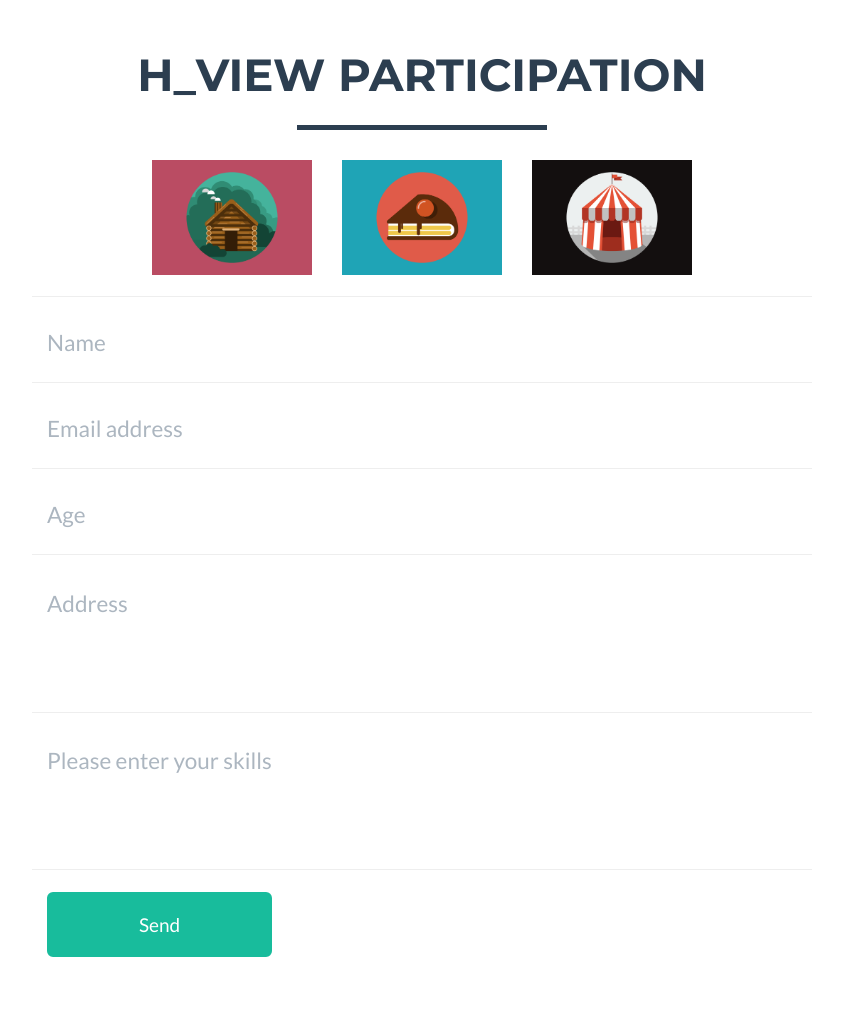
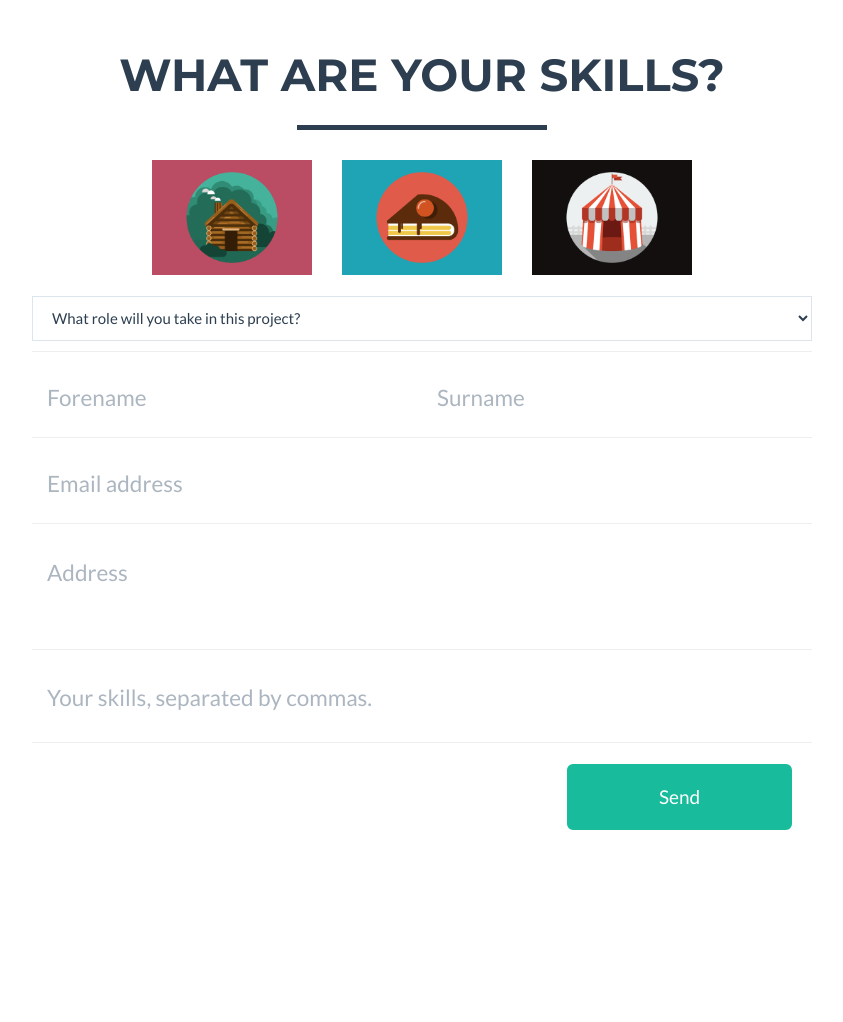
Before and after one commit to jawrainey/acr, a Flask app: template app/templates/form.html in a window 1280 px wide. Shown: the part 60-1082 px from the top of the page, without its empty margins (218-1061 px from the left). After the commit the page ends 890 px from the top, so only its background shows below. Run offline with Flask 2, Linux system fonts and the light colour scheme; the template is opened without the code that fills it, so the values that code supplies are empty; some libraries are stand-ins or nearby versions.

Commit message:
Save form data to the database
This is an inelegant way to store data (see: WTforms), but was faster
to implement as I did not have to separate the forms into another view
that would push relevant parts when necessary.

Note: removed matchmaking algorithm as it will be in a separate cron
job and is independent of views.

```diff
--- a/app/static/css/freelancer.css
+++ b/app/static/css/freelancer.css
@@ -491,6 +491,9 @@ footer .footer-below {
     padding-bottom: 13.5%;
 }
 
-.navbar {
-    margin-bottom: 0;
+.navbar { margin-bottom: 0; }
+
+#form {
+    border-width: 1px;
+    border-radius: 0;
 }
--- a/app/templates/form.html
+++ b/app/templates/form.html
@@ -4,7 +4,7 @@
     <div class="container">
       <div class="row">
         <div class="col-lg-12 text-center">
-          <h2>{{ request.endpoint }} participation</h2>
+          <h2>What are your skills?</h2>
           <hr class="star-primary">
           <div class="col-sm-2 col-lg-offset-3 portfolio-item">
             <img src="{{ url_for('static', filename='img/portfolio/cabin.png') }}" class="img-responsive" alt="">
@@ -23,12 +23,27 @@
       <br>
       <div class="row">
         <div class="col-lg-8 col-lg-offset-2">
-          <form name="sentMessage" id="contactForm" action="POST">
+          <form method="post">
 
             <div class="row control-group">
-              <div class="form-group col-xs-12 floating-label-form-group controls">
-                <label>Name</label>
-                <input type="text" class="form-control" placeholder="Name" id="name" required data-validation-required-message="Please enter your name.">
+              <select required name="role" id="form" class="form-control">
+                <option>What role will you take in this project?</option>
+                <option name="citizen" value="citizen">Citizen</option>
+                <option name="researcher" value="researcher">Researcher</option>
+              </select>
+              <p class="help-block text-danger"></p>
+
+              <div class="form-group col-xs-6 floating-label-form-group controls">
+                <label>Forename</label>
+                <input type="text" class="form-control" placeholder="Forename" name="forename"
+                required data-validation-required-message="Please enter your forename.">
+                <p class="help-block text-danger"></p>
+              </div>
+
+              <div class="form-group col-xs-6 floating-label-form-group controls">
+                <label>Surname</label>
+                <input type="text" class="form-control" placeholder="Surname" name="surname"
+                required data-validation-required-message="Please enter your surname">
                 <p class="help-block text-danger"></p>
               </div>
             </div>
@@ -36,15 +51,8 @@
             <div class="row control-group">
               <div class="form-group col-xs-12 floating-label-form-group controls">
                 <label>Email Address</label>
-                <input type="email" class="form-control" placeholder="Email address" id="email" required data-validation-required-message="Please enter your email address.">
-                <p class="help-block text-danger"></p>
-              </div>
-            </div>
-
-            <div class="row control-group">
-              <div class="form-group col-xs-12 floating-label-form-group controls">
-                <label>Age</label>
-                <input class="form-control" placeholder="Age" id="age" required data-validation-required-message="Please enter your phone number.">
+                <input type="email" class="form-control" placeholder="Email address" name="email"
+                required data-validation-required-message="Please enter an email address">
                 <p class="help-block text-danger"></p>
               </div>
             </div>
@@ -52,7 +60,8 @@
             <div class="row control-group">
               <div class="form-group col-xs-12 floating-label-form-group controls">
                 <label>Address</label>
-                <textarea rows="3" class="form-control" placeholder="Address" id="address" required data-validation-required-message="Please enter a message."></textarea>
+                <textarea rows="2" type="text" class="form-control" placeholder="Address" name="address"
+                required data-validation-required-message="Please enter your address."></textarea>
                 <p class="help-block text-danger"></p>
               </div>
             </div>
@@ -60,7 +69,8 @@
             <div class="row control-group">
               <div class="form-group col-xs-12 floating-label-form-group controls">
                 <label>Skills</label>
-                <textarea rows="3" class="form-control" placeholder="Please enter your skills" id="address" required data-validation-required-message="Please enter your skills."></textarea>
+                <textarea rows="1" type="text" class="form-control" placeholder="Your skills, separated by commas." name="skills"
+                required data-validation-required-message="Please enter your skills."></textarea>
                 <p class="help-block text-danger"></p>
               </div>
             </div>
@@ -68,7 +78,7 @@
             <br>
 
             <div class="row">
-              <div class="form-group col-xs-12">
+              <div class="form-group col-xs-1 col-md-offset-8">
                 <button type="submit" class="btn btn-success btn-lg">Send</button>
               </div>
             </div>
```
Also changed, not shown: app/models.py (+6 -5 lines), app/views.py (+35 -26 lines).
